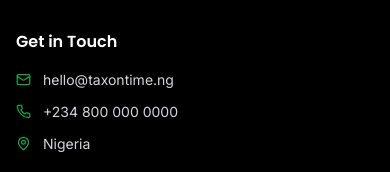
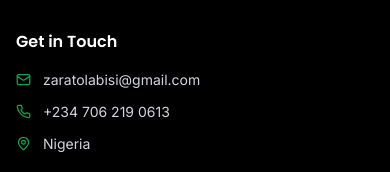
Before and after one commit to ademolaayodeji2008-art/TaxOntime, a React (Vite) app in the folder frontend/: page / in a window 390 px wide. Shown: the part 6643-6815 px from the top of the page. Built offline with nearby package versions, Linux system fonts and the light colour scheme; no server answers; the HTML template or start-up script is replaced by a standard one.

Commit message:
Update contact email to zaratolabisi@gmail.com and phone to +2347062190613

```diff
--- a/frontend/src/components/layout/Footer.jsx
+++ b/frontend/src/components/layout/Footer.jsx
@@ -114,14 +114,14 @@ export default function Footer() {
             <ul className="space-y-3 text-sm">
               <li className="flex items-start gap-3">
                 <Mail size={15} className="text-brand-green mt-0.5 flex-shrink-0" />
-                <a href="mailto:hello@taxontime.ng" className="hover:text-brand-green transition-colors">
-                  hello@taxontime.ng
+                <a href="mailto:zaratolabisi@gmail.com" className="hover:text-brand-green transition-colors">
+                  zaratolabisi@gmail.com
                 </a>
               </li>
               <li className="flex items-start gap-3">
                 <Phone size={15} className="text-brand-green mt-0.5 flex-shrink-0" />
-                <a href="tel:+2348000000000" className="hover:text-brand-green transition-colors">
-                  +234 800 000 0000
+                <a href="tel:+2347062190613" className="hover:text-brand-green transition-colors">
+                  +234 706 219 0613
                 </a>
               </li>
               <li className="flex items-start gap-3">
--- a/frontend/src/pages/Contact.jsx
+++ b/frontend/src/pages/Contact.jsx
@@ -138,7 +138,7 @@ export default function Contact() {
                           value={form.phone}
                           onChange={handleChange}
                           className="input"
-                          placeholder="+234 800 000 0000"
+                          placeholder="+234 706 219 0613"
                         />
                       </div>
                       <div>
@@ -191,8 +191,8 @@ export default function Contact() {
 
                 <div className="space-y-5 mb-8">
                   {[
-                    { icon: Mail, label: 'Email', value: 'hello@taxontime.ng', href: 'mailto:hello@taxontime.ng' },
-                    { icon: Phone, label: 'Phone / WhatsApp', value: '+234 800 000 0000', href: 'tel:+2348000000000' },
+                    { icon: Mail, label: 'Email', value: 'zaratolabisi@gmail.com', href: 'mailto:zaratolabisi@gmail.com' },
+                    { icon: Phone, label: 'Phone / WhatsApp', value: '+234 706 219 0613', href: 'tel:+2347062190613' },
                     { icon: MapPin, label: 'Location', value: 'Nigeria', href: null },
                     { icon: Clock, label: 'Response Time', value: 'Within 24–48 hours', href: null },
                   ].map(({ icon: Icon, label, value, href }) => (
```
